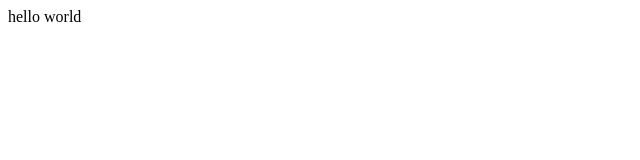
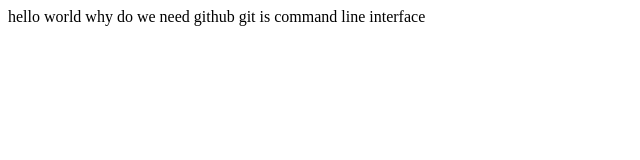
Before and after one commit to IshitaJain2001/js_practice, a plain HTML site: page index.html in a window 1280 px wide. Shown: the whole page, without its empty margins (0-640 px from the left). Drawn offline with Linux system fonts and the light colour scheme.

Commit message:
added new changes

```diff
--- a/index.html
+++ b/index.html
@@ -13,12 +13,18 @@
 
 <!-- commands
 
-git init
-git add
-git commit
-git branch
-git origin
-git push
+git init - initialise (start )
+git add - (kon konsi files upload )
+git commit  - (yes )
+git branch - (main) - 1 time only
+git origin - (repo ka link / github  )
+git push     - github
 git checkout
 git status
 git clone  -->
+
+
+
+ why do we need github
+
+ git is command line interface
```
